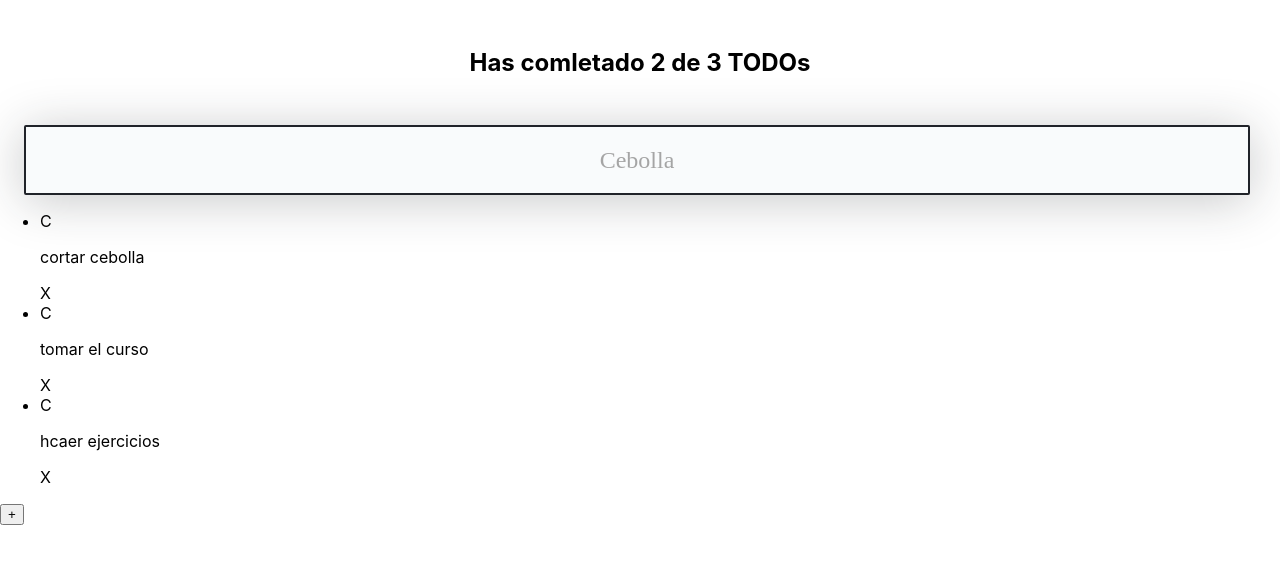
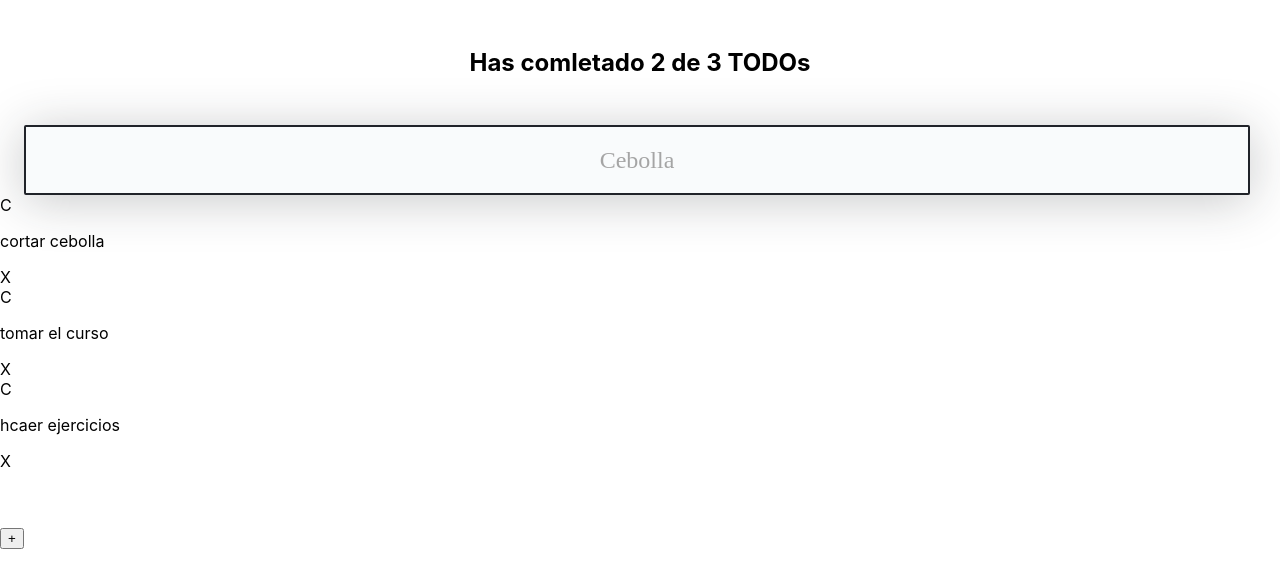
Before and after one commit to mariokarajallo/introduccion-react, a React (Create React App) app: page / in a window 1280 px wide. Shown: the top 588 px of the page. Built offline with nearby package versions, Linux system fonts and the light colour scheme.

Commit message:
create style TodoList.css

```diff
--- /dev/null
+++ b/src/TodoList.css
@@ -0,0 +1,5 @@
+ul {
+    margin: 0;
+    padding: 0 0 56px 0;
+    list-style: none;
+  }
--- a/src/TodoList.jsx
+++ b/src/TodoList.jsx
@@ -1,4 +1,5 @@
 import React from "react";
+import "./TodoList.css";
 
 function TodoList(props) {
   return (
```
